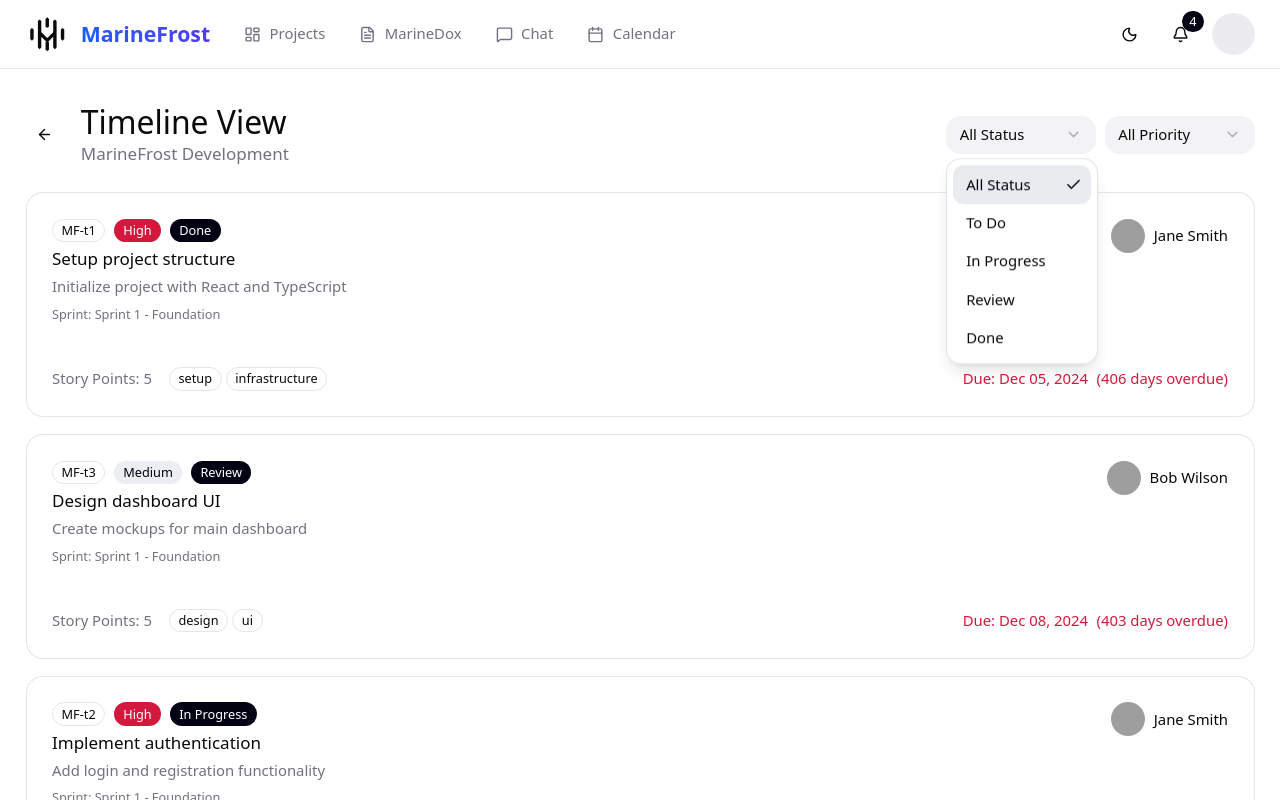
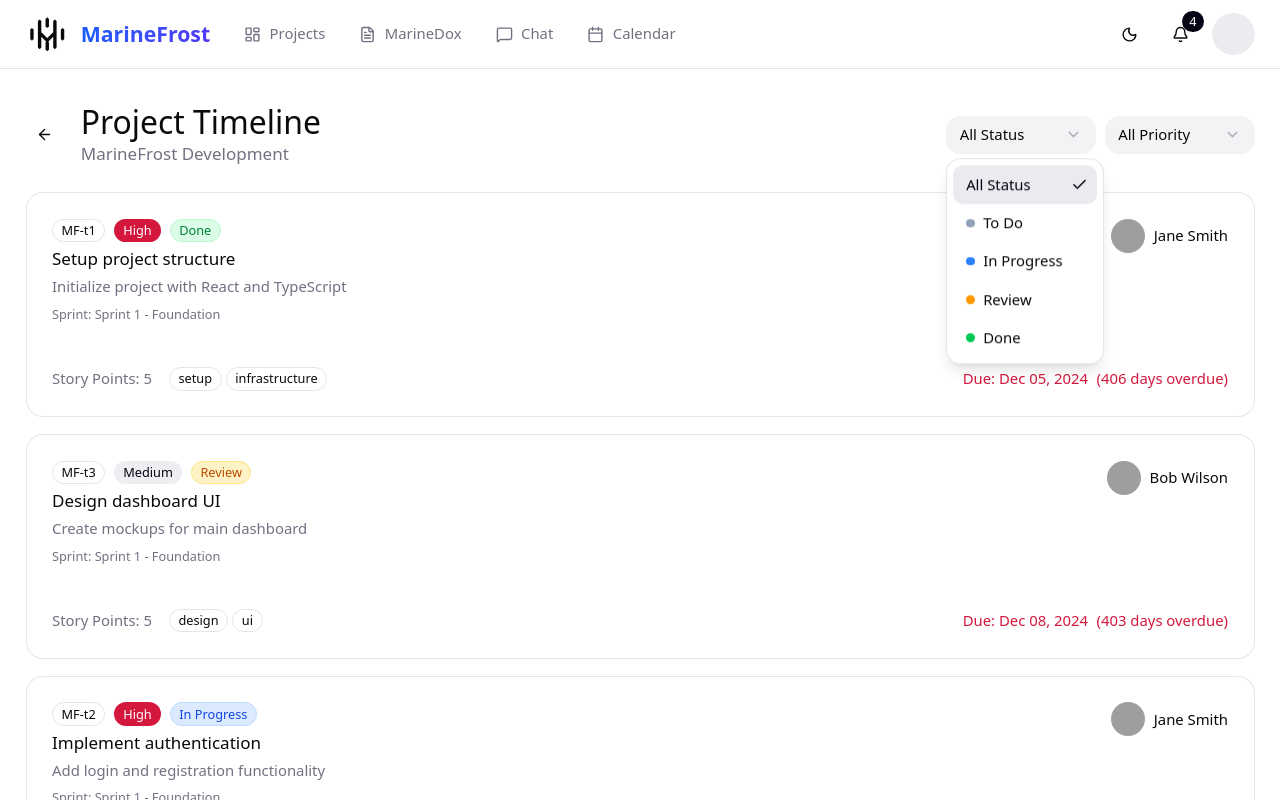
Before and after one commit to RohanNikumbh27/marinefrost, a Next.js app: page /project/1/timeline in a window 1280 px wide. Both pictures are taken after a click on the button "All Status". Shown: the top 800 px of the page. Built offline with nearby package versions, Linux system fonts and the light colour scheme; grey boxes are pictures that could not be loaded.

Commit message:
feat: Improve task status visualization with color-coded badges and enhanced select option indicators, alongside minor text and navigation adjustments.

```diff
--- a/app/project/[projectId]/sprint/[sprintId]/page.tsx
+++ b/app/project/[projectId]/sprint/[sprintId]/page.tsx
@@ -92,7 +92,7 @@ export default function SprintView() {
               onClick={() => router.push(`/project/${projectId}/timeline`)}
             >
               <Calendar className="h-4 w-4 mr-2" />
-              Timeline
+              Project Timeline
             </Button>
             <Button
               variant="outline"
--- a/app/project/[projectId]/task/[taskId]/page.tsx
+++ b/app/project/[projectId]/task/[taskId]/page.tsx
@@ -166,11 +166,19 @@ export default function TaskDetailPage() {
         );
     };
 
+    // Helper to render status badge
     const renderStatusBadge = (status: Task['status']) => {
         const formatStatus = (s: string) => s.split('-').map(w => w.charAt(0).toUpperCase() + w.slice(1)).join(' ');
 
+        const colors = {
+            'todo': 'bg-slate-100 text-slate-700 border-slate-200 dark:bg-slate-500/10 dark:text-slate-400 dark:border-slate-500/20',
+            'in-progress': 'bg-blue-100 text-blue-700 border-blue-200 dark:bg-blue-500/10 dark:text-blue-400 dark:border-blue-500/20',
+            'review': 'bg-amber-100 text-amber-700 border-amber-200 dark:bg-amber-500/10 dark:text-amber-400 dark:border-amber-500/20',
+            'done': 'bg-green-100 text-green-700 border-green-200 dark:bg-green-500/10 dark:text-green-400 dark:border-green-500/20'
+        };
+
         return (
-            <Badge variant="outline" className="rounded-xl px-2.5 py-0.5 border-foreground/10 bg-muted/50">
+            <Badge variant="outline" className={`rounded-xl px-2.5 py-0.5 border ${colors[status]}`}>
                 {formatStatus(status)}
             </Badge>
         );
@@ -178,7 +186,7 @@ export default function TaskDetailPage() {
 
     return (
         <Layout>
-            <div className="max-w-4xl mx-auto py-6 space-y-6">
+            <div className="max-w-4xl mx-auto pb-6 space-y-6">
                 {/* Header Navigation */}
                 <div className="flex items-center justify-between">
                     <Button variant="ghost" className="gap-2 pl-0 hover:bg-transparent" onClick={() => router.back()}>
@@ -360,10 +368,30 @@ export default function TaskDetailPage() {
                                                 <SelectValue />
                                             </SelectTrigger>
                                             <SelectContent className="rounded-xl">
-                                                <SelectItem value="todo">To Do</SelectItem>
-                                                <SelectItem value="in-progress">In Progress</SelectItem>
-                                                <SelectItem value="review">In Review</SelectItem>
-                                                <SelectItem value="done">Done</SelectItem>
+                                                <SelectItem value="todo">
+                                                    <div className="flex items-center gap-2">
+                                                        <div className="h-2 w-2 rounded-full bg-slate-400" />
+                                                        <span>To Do</span>
+                                                    </div>
+                                                </SelectItem>
+                                                <SelectItem value="in-progress">
+                                                    <div className="flex items-center gap-2">
+                                                        <div className="h-2 w-2 rounded-full bg-blue-500" />
+                                                        <span>In Progress</span>
+                                                    </div>
+                                                </SelectItem>
+                                                <SelectItem value="review">
+                                                    <div className="flex items-center gap-2">
+                                                        <div className="h-2 w-2 rounded-full bg-amber-500" />
+                                                        <span>Review</span>
+                                                    </div>
+                                                </SelectItem>
+                                                <SelectItem value="done">
+                                                    <div className="flex items-center gap-2">
+                                                        <div className="h-2 w-2 rounded-full bg-green-500" />
+                                                        <span>Done</span>
+                                                    </div>
+                                                </SelectItem>
                                             </SelectContent>
                                         </Select>
                                     </div>
--- a/app/project/[projectId]/timeline/page.tsx
+++ b/app/project/[projectId]/timeline/page.tsx
@@ -54,13 +54,13 @@ export default function TimelineView() {
             <Button
               variant="ghost"
               size="icon"
-              onClick={() => router.push('/dashboard')}
+              onClick={() => router.back()}
               className="rounded-xl"
             >
               <ArrowLeft className="h-5 w-5" />
             </Button>
             <div>
-              <h1 className="text-3xl">Timeline View</h1>
+              <h1 className="text-3xl">Project Timeline</h1>
               <p className="text-muted-foreground">{project.name}</p>
             </div>
           </div>
@@ -71,10 +71,30 @@ export default function TimelineView() {
               </SelectTrigger>
               <SelectContent className="rounded-xl">
                 <SelectItem value="all">All Status</SelectItem>
-                <SelectItem value="todo">To Do</SelectItem>
-                <SelectItem value="in-progress">In Progress</SelectItem>
-                <SelectItem value="review">Review</SelectItem>
-                <SelectItem value="done">Done</SelectItem>
+                <SelectItem value="todo">
+                  <div className="flex items-center gap-2">
+                    <div className="h-2 w-2 rounded-full bg-slate-400" />
+                    <span>To Do</span>
+                  </div>
+                </SelectItem>
+                <SelectItem value="in-progress">
+                  <div className="flex items-center gap-2">
+                    <div className="h-2 w-2 rounded-full bg-blue-500" />
+                    <span>In Progress</span>
+                  </div>
+                </SelectItem>
+                <SelectItem value="review">
+                  <div className="flex items-center gap-2">
+                    <div className="h-2 w-2 rounded-full bg-amber-500" />
+                    <span>Review</span>
+                  </div>
+                </SelectItem>
+                <SelectItem value="done">
+                  <div className="flex items-center gap-2">
+                    <div className="h-2 w-2 rounded-full bg-green-500" />
+                    <span>Done</span>
+                  </div>
+                </SelectItem>
               </SelectContent>
             </Select>
             <Select value={filterPriority} onValueChange={setFilterPriority}>
@@ -124,7 +144,14 @@ export default function TimelineView() {
                           >
                             {task.priority}
                           </Badge>
-                          <Badge className="rounded-full capitalize">
+                          <Badge
+                            variant="outline"
+                            className={`rounded-full capitalize border ${task.status === 'todo' ? 'bg-slate-100 text-slate-700 border-slate-200 dark:bg-slate-500/10 dark:text-slate-400 dark:border-slate-500/20' :
+                                task.status === 'in-progress' ? 'bg-blue-100 text-blue-700 border-blue-200 dark:bg-blue-500/10 dark:text-blue-400 dark:border-blue-500/20' :
+                                  task.status === 'review' ? 'bg-amber-100 text-amber-700 border-amber-200 dark:bg-amber-500/10 dark:text-amber-400 dark:border-amber-500/20' :
+                                    'bg-green-100 text-green-700 border-green-200 dark:bg-green-500/10 dark:text-green-400 dark:border-green-500/20'
+                              }`}
+                          >
                             {task.status.replace('-', ' ')}
                           </Badge>
                         </div>
--- a/components/TaskDialog.tsx
+++ b/components/TaskDialog.tsx
@@ -166,8 +166,15 @@ export default function TaskDialog({
   const renderStatusBadge = (status: Task['status']) => {
     const formatStatus = (s: string) => s.split('-').map(w => w.charAt(0).toUpperCase() + w.slice(1)).join(' ');
 
+    const colors = {
+      'todo': 'bg-slate-100 text-slate-700 border-slate-200 dark:bg-slate-500/10 dark:text-slate-400 dark:border-slate-500/20',
+      'in-progress': 'bg-blue-100 text-blue-700 border-blue-200 dark:bg-blue-500/10 dark:text-blue-400 dark:border-blue-500/20',
+      'review': 'bg-amber-100 text-amber-700 border-amber-200 dark:bg-amber-500/10 dark:text-amber-400 dark:border-amber-500/20',
+      'done': 'bg-green-100 text-green-700 border-green-200 dark:bg-green-500/10 dark:text-green-400 dark:border-green-500/20'
+    };
+
     return (
-      <Badge variant="outline" className="rounded-xl px-2.5 py-0.5 border-foreground/10 bg-muted/50">
+      <Badge variant="outline" className={`rounded-xl px-2.5 py-0.5 border ${colors[status]}`}>
         {formatStatus(status)}
       </Badge>
     );
@@ -450,10 +457,30 @@ export default function TaskDialog({
                             <SelectValue />
                           </SelectTrigger>
                           <SelectContent className="rounded-xl">
-                            <SelectItem value="todo">To Do</SelectItem>
-                            <SelectItem value="in-progress">In Progress</SelectItem>
-                            <SelectItem value="review">In Review</SelectItem>
-                            <SelectItem value="done">Done</SelectItem>
+                            <SelectItem value="todo">
+                              <div className="flex items-center gap-2">
+                                <div className="h-2 w-2 rounded-full bg-slate-400" />
+                                <span>To Do</span>
+                              </div>
+                            </SelectItem>
+                            <SelectItem value="in-progress">
+                              <div className="flex items-center gap-2">
+                                <div className="h-2 w-2 rounded-full bg-blue-500" />
+                                <span>In Progress</span>
+                              </div>
+                            </SelectItem>
+                            <SelectItem value="review">
+                              <div className="flex items-center gap-2">
+                                <div className="h-2 w-2 rounded-full bg-amber-500" />
+                                <span>Review</span>
+                              </div>
+                            </SelectItem>
+                            <SelectItem value="done">
+                              <div className="flex items-center gap-2">
+                                <div className="h-2 w-2 rounded-full bg-green-500" />
+                                <span>Done</span>
+                              </div>
+                            </SelectItem>
                           </SelectContent>
                         </Select>
                       </div>
--- a/components/ui/dialog.tsx
+++ b/components/ui/dialog.tsx
@@ -57,7 +57,7 @@ function DialogContent({
       <DialogPrimitive.Content
         data-slot="dialog-content"
         className={cn(
-          "bg-background/95 backdrop-blur-xl data-[state=open]:animate-in data-[state=closed]:animate-out data-[state=closed]:fade-out-0 data-[state=open]:fade-in-0 data-[state=closed]:zoom-out-95 data-[state=open]:zoom-in-95 fixed top-[50%] left-[50%] z-50 grid w-full max-w-[calc(100%-2rem)] translate-x-[-50%] translate-y-[-50%] gap-4 rounded-2xl border p-6 shadow-2xl shadow-black/20 dark:shadow-black/50 duration-200 sm:max-w-lg",
+          "bg-background/95 backdrop-blur-xl data-[state=open]:animate-in data-[state=closed]:animate-out data-[state=closed]:fade-out-0 data-[state=open]:fade-in-0 data-[state=closed]:zoom-out-95 data-[state=open]:zoom-in-95 fixed top-[50%] left-[50%] z-50 grid w-full max-w-[calc(100%-2rem)] translate-x-[-50%] translate-y-[-50%] gap-4 rounded-2xl border px-6 pt-6 shadow-2xl shadow-black/20 dark:shadow-black/50 duration-200 sm:max-w-lg",
           className,
         )}
         {...props}
```
Also changed, not shown: app/calendar/page.tsx (+8 -1 lines), app/project/[projectId]/calendar/page.tsx (+8 -1 lines).
